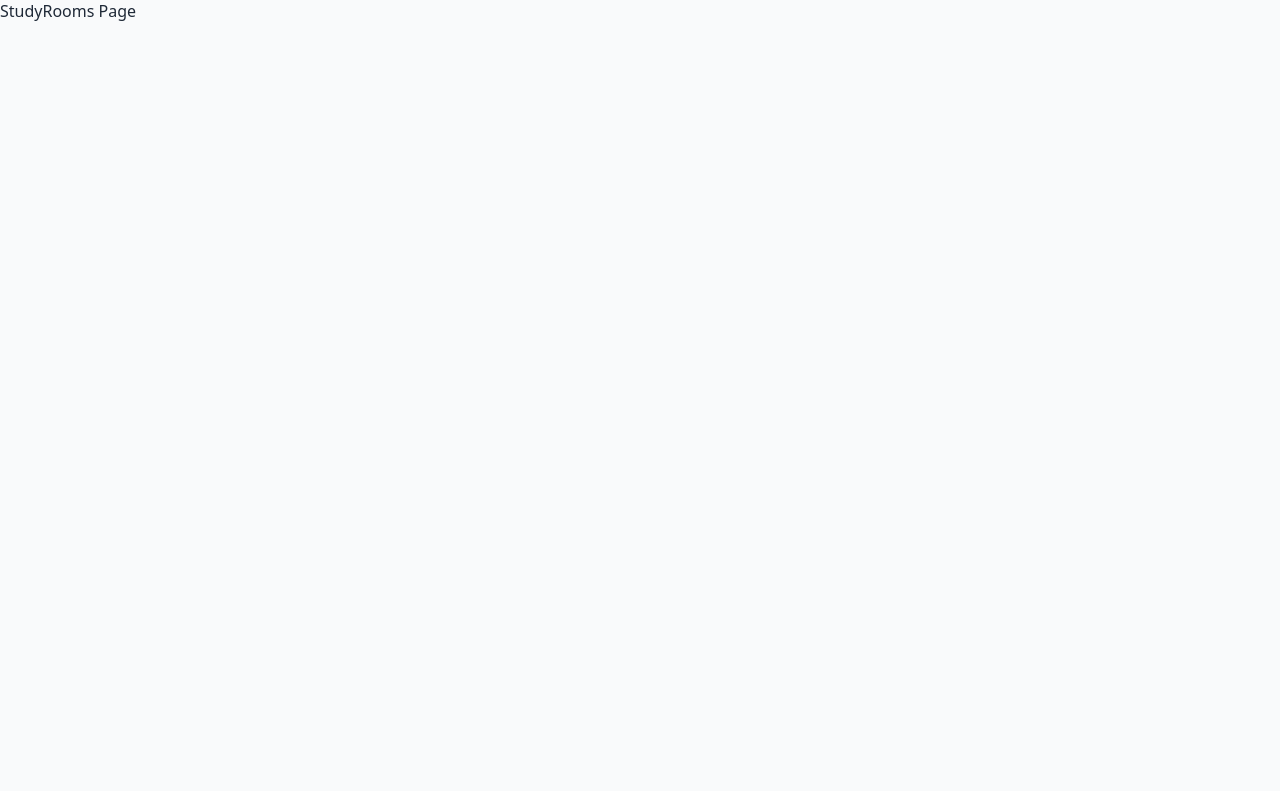
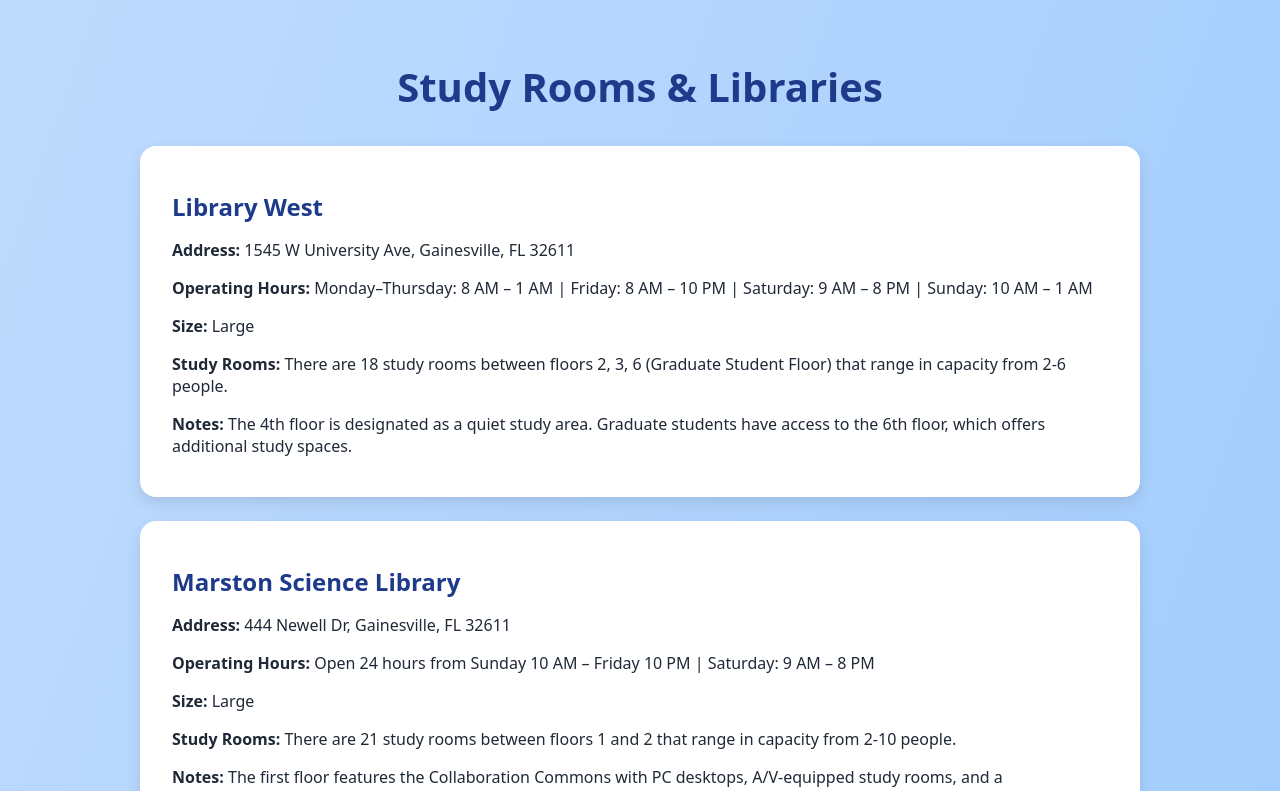
Before and after one commit to marksweeney3/Project-CEN3031, a React (Vite) app in the folder frontend/: page /study-rooms in a window 1280 px wide. Shown: the top 791 px of the page. Built offline with nearby package versions, Linux system fonts and the light colour scheme.

Commit message:
Added the functioning study rooms and libraries page

```diff
--- a/frontend/src/pages/StudyRooms/StudyRooms.module.css
+++ b/frontend/src/pages/StudyRooms/StudyRooms.module.css
@@ -0,0 +1,37 @@
+.container {
+    min-height: 100vh;
+    background: linear-gradient(to bottom right, #bfdbfe, #93c5fd);
+    padding: 2rem;
+    display: flex;
+    flex-direction: column;
+    align-items: center;
+}
+
+.title {
+    font-size: 2.5rem;
+    font-weight: 700;
+    color: #1e3a8a;
+    margin-bottom: 2rem;
+    text-align: center;
+}
+
+.libraryList {
+    width: 100%;
+    max-width: 1000px;
+    display: flex;
+    flex-direction: column;
+    gap: 1.5rem;
+}
+
+.libraryCard {
+    background-color: white;
+    border-radius: 1rem;
+    padding: 1.5rem 2rem;
+    box-shadow: 0 6px 15px rgba(0, 0, 0, 0.1);
+}
+
+.libraryName {
+    color: #1e3a8a;
+    font-size: 1.5rem;
+    margin-bottom: 0.5rem;
+}
--- a/frontend/src/pages/StudyRooms/StudyRooms.tsx
+++ b/frontend/src/pages/StudyRooms/StudyRooms.tsx
@@ -1,5 +1,106 @@
-const StudyRooms = () => {
-    return <div>StudyRooms Page</div>;
-};
+import styles from "./StudyRooms.module.css";
+
+const libraries = [
+    {
+        name: "Library West",
+        address: "1545 W University Ave, Gainesville, FL 32611",
+        hours: "Monday–Thursday: 8 AM – 1 AM | Friday: 8 AM – 10 PM | Saturday: 9 AM – 8 PM | Sunday: 10 AM – 1 AM",
+        size: "Large",
+        studyRooms: "There are 18 study rooms between floors 2, 3, 6 (Graduate Student Floor) that range in capacity from 2-6 people.",
+        notes: "The 4th floor is designated as a quiet study area. Graduate students have access to the 6th floor, which offers additional study spaces.",
+    },
+    {
+        name: "Marston Science Library",
+        address: "444 Newell Dr, Gainesville, FL 32611",
+        hours: "Open 24 hours from Sunday 10 AM – Friday 10 PM | Saturday: 9 AM – 8 PM",
+        size: "Large",
+        studyRooms: "There are 21 study rooms between floors 1 and 2 that range in capacity from 2-10 people.",
+        notes: "The first floor features the Collaboration Commons with PC desktops, A/V-equipped study rooms, and a conference/visualization space.",
+    },
+    {
+        name: "Smathers Library (Library East)",
+        address: "1508 Union Rd, Gainesville, FL 32611",
+        hours: "Monday–Friday: 8 AM – 7 PM | Saturday: Closed | Sunday: 2 PM – 10 PM",
+        size: "Medium",
+        studyRooms: "There are no study rooms.",
+        notes: "Features the Grand Reading Room, the Latin American and Caribbean Collection, and the Map & Imagery Library, providing quiet study spaces.",
+    },
+    {
+        name: "Education Library",
+        address: "1500 Norman Hall, 618 SW 12th St, Gainesville, FL 32611",
+        hours: "Monday–Thursday: 8 AM – 10 PM | Friday: 8 AM – 5 PM | Saturday: 1 PM – 5 PM | Sunday: 2 PM – 10 PM",
+        size: "Medium",
+        studyRooms: "There are 7 study rooms between floors 1 and 2 that range in capacity from 2-6 people.",
+        notes: "The library offers a homey study environment with a variety of technology available for student use.",
+    },
+    {
+        name: "Health Science Center Library",
+        address: "1600 SW Archer Rd, Gainesville, FL 32610",
+        hours: "Monday–Thursday: 7:30 AM – 11:30 PM | Friday: 7:30 AM – 7 PM | Saturday: 8 AM – 5 PM | Sunday: 1 PM – 11:30 PM",
+        size: "Large",
+        studyRooms: "There are 13 group study rooms and 18 individual study rooms between floors 2 and 3 that range in capacity from 1-6 students.",
+        notes: "The second floor offers 24/7 access to registered HSCL users, providing a quiet study space.",
+    },
+    {
+        name: "Architecture and Fine Arts Library",
+        address: "201 Fine Arts A, Gainesville, FL 32611",
+        hours: "Monday-Friday: 8 AM – 6 PM",
+        size: "Small",
+        studyRooms: "There are no study rooms.",
+        notes: "The AFA Library is a quiet environment where sound carries easily. Group study requiring extended discussion is discouraged.",
+    },
+    {
+        name: "Legal Information Center",
+        address: "UF Levin College of Law, 309 Village Dr, Gainesville, FL 32611",
+        hours: "Monday-Friday: 8 AM - 5 PM",
+        size: "Large",
+        studyRooms: "There are 11 study rooms on floor 2 that range in capacity from 1-4 people.",
+        notes: "Study rooms are equipped with AirPlay for sharing content and can be reserved using the room reservation system.",
+    },
+    {
+        name: "Judaica Library",
+        address: "Ground floor, northwest corner of Library West, 1545 W University Ave, Gainesville, FL 32611",
+        hours: "Reading room on Friday from 9 AM – 12 PM and 1 PM – 5 PM during school semesters.",
+        size: "Small",
+        studyRooms: "There are no study rooms.",
+        notes: "The Judaica Suite is available for classes, events, and tours by appointment.",
+    },
+    {
+        name: "Latin American and Caribbean Collection",
+        address: "300 Smathers Library, Gainesville, FL 32611",
+        hours: "Sunday 2 PM–  10 PM | Monday–Thursday 8 AM – 7 PM | Friday 8 AM – 5 PM | Closed Saturday.",
+        size: "Medium",
+        studyRooms: "There are no study rooms.",
+        notes: "The LACC Reading Room allows for group study with conversation at a reasonable volume.",
+    },
+    {
+        name: "Map and Imagery Library",
+        address: "1st Floor of Smathers Library, PO Box 117001, Gainesville, FL 32611",
+        hours: "Monday-Friday 9AM - 5 PM",
+        size: "Medium",
+        studyRooms: "There are no study rooms.",
+        notes: "Houses approximately 500,000 maps, 300,000 aerial photographs, and 8,000 atlases and reference books.",
+    },
+];
+
+function StudyRooms() {
+    return (
+        <div className={styles.container}>
+            <h1 className={styles.title}>Study Rooms & Libraries</h1>
+            <div className={styles.libraryList}>
+                {libraries.map((lib, index) => (
+                    <div key={index} className={styles.libraryCard}>
+                        <h2 className={styles.libraryName}>{lib.name}</h2>
+                        <p><strong>Address:</strong> {lib.address}</p>
+                        <p><strong>Operating Hours:</strong> {lib.hours}</p>
+                        <p><strong>Size:</strong> {lib.size}</p>
+                        <p><strong>Study Rooms:</strong> {lib.studyRooms}</p>
+                        <p><strong>Notes:</strong> {lib.notes}</p>
+                    </div>
+                ))}
+            </div>
+        </div>
+    );
+}
 
 export default StudyRooms;
```
